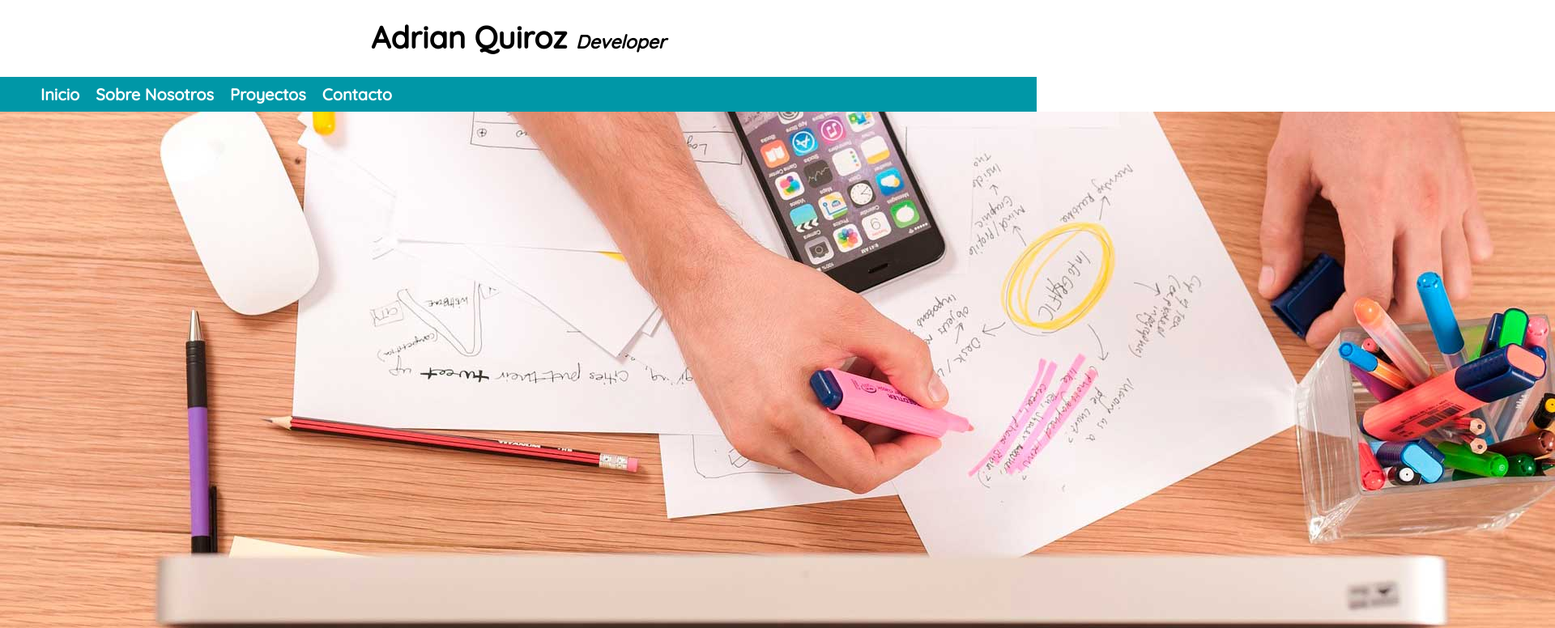
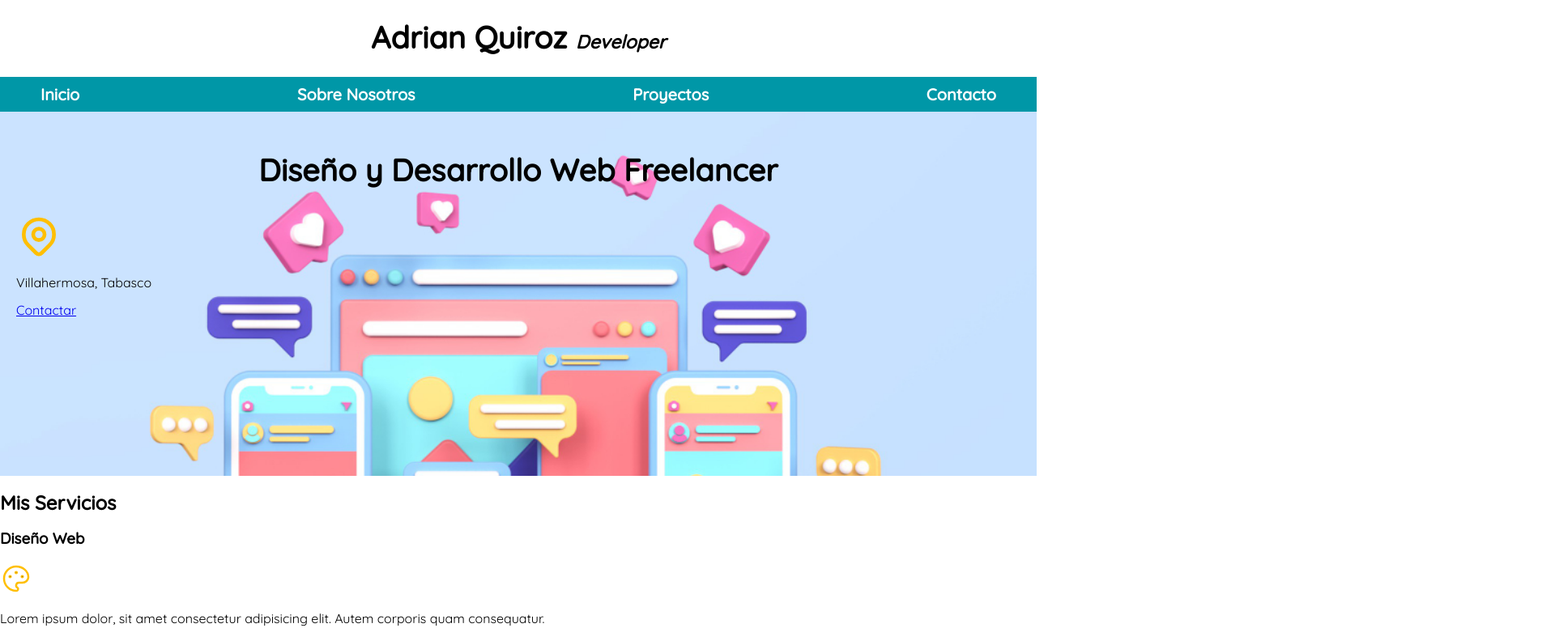
Before and after one commit to wizo85/freelancer-inicio, a plain HTML site: page index.html in a window 1280 px wide. Shown: the top 776 px of the page at 81% size, 1920 px wide, since content can reach past the window. Drawn offline with Linux system fonts and the light colour scheme.

Commit message:
Agregando imagenes

```diff
--- a/css/styles.css
+++ b/css/styles.css
@@ -34,14 +34,18 @@ span {
 .nav-leader {
     display: flex;
     flex-direction: column;
+
 }
 @media (min-width: 480px) {
     .nav-leader {
         flex-direction: row;
+        justify-content: space-between;
 
     }
 }
 .nav-leader a {
+    display: block;
+    text-align: center;
     color: var(--white);
     text-decoration: none;
     font-size: 2rem;
@@ -53,3 +57,13 @@ span {
     background-color: var(--primarycolor);
     color: var(--black);
 }
+
+.hero {
+    background-image: url(../images/backstyle.jpg);
+    background-repeat: no-repeat;
+    background-size: cover;
+    height: 410px;
+    padding: 20px;
+
+
+}
--- a/index.html
+++ b/index.html
@@ -24,10 +24,10 @@
             <a href="#">Contacto</a>
         </nav>
     </div>
-    <img src="images/hero.jpg" alt="Imagen de fondo">
 
-    <section>
-        <h2 class="">Diseño y Desarrollo Web Freelancer</h2>
+    <section class="hero">
+        <div class="back-image">
+            <h2 class="titulo">Diseño y Desarrollo Web Freelancer</h2>
                 <svg xmlns="http://www.w3.org/2000/svg" class="icon icon-tabler icon-tabler-map-pin" width="56" height="56" viewBox="0 0 24 24" stroke-width="2" stroke="#ffbf00" fill="none" stroke-linecap="round" stroke-linejoin="round">
                 <path stroke="none" d="M0 0h24v24H0z" fill="none"/>
                 <circle cx="12" cy="11" r="3" />
@@ -35,6 +35,7 @@
             </svg>
 
             <p>Villahermosa, Tabasco</p>
+        </div>
 
         <a href="#">Contactar</a>
     </section>
```
Also changed, not shown: images/backstyle.jpg (added). Lines whose indentation alone changed are shown as unchanged.
